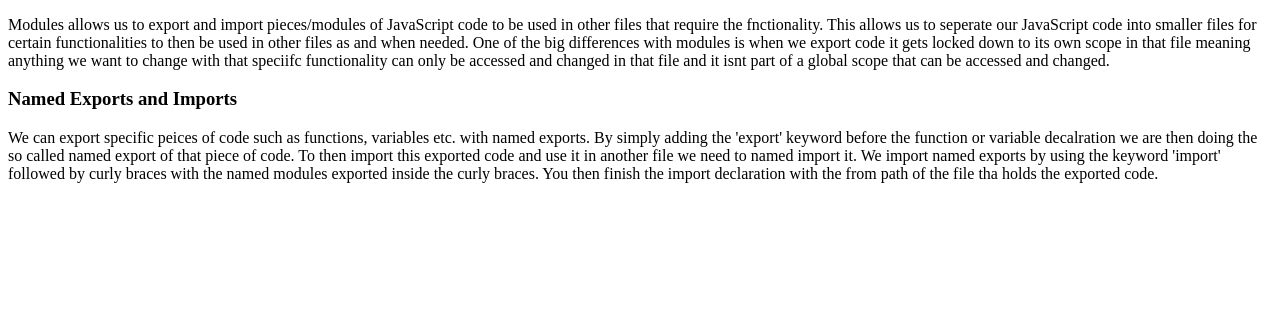
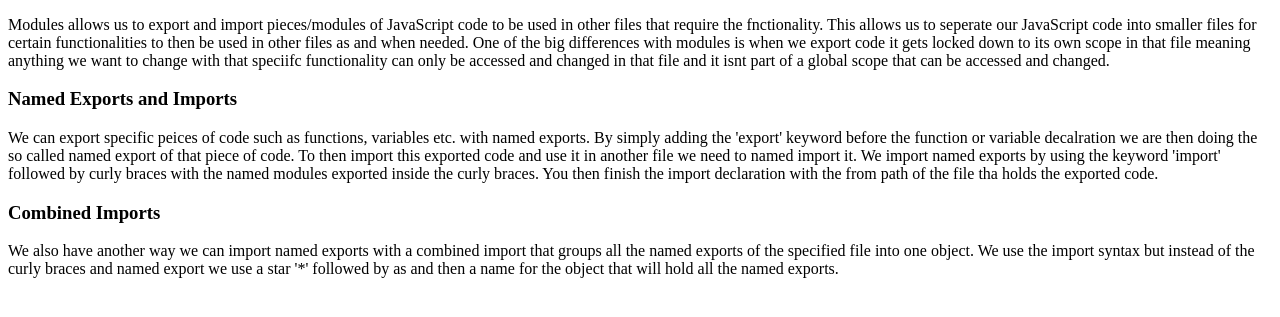
Before and after one commit to Adam-Harte/JavaScript-modules, a plain HTML site: page index.html in a window 1280 px wide. Shown: the part 105-422 px from the top of the page. Drawn offline with Linux system fonts and the light colour scheme.

Commit message:
combined imports added

```diff
--- /dev/null
+++ b/combinedImports.js
@@ -0,0 +1,3 @@
+export const job = 'developer';
+export const location = 'London';
+export const hobbies = ['reading', 'tennis', 'games', 'movies', 'gym'];
--- a/index.html
+++ b/index.html
@@ -29,5 +29,13 @@
 			exported inside the curly braces. You then finish the import declaration
 			with the from path of the file tha holds the exported code.
 		</p>
+		<h3>Combined Imports</h3>
+		<p>
+			We also have another way we can import named exports with a combined
+			import that groups all the named exports of the specified file into one
+			object. We use the import syntax but instead of the curly braces and named
+			export we use a star '*' followed by as and then a name for the object
+			that will hold all the named exports.
+		</p>
 	</body>
 </html>
```
Also changed, not shown: app.js (+8 -1 lines).
